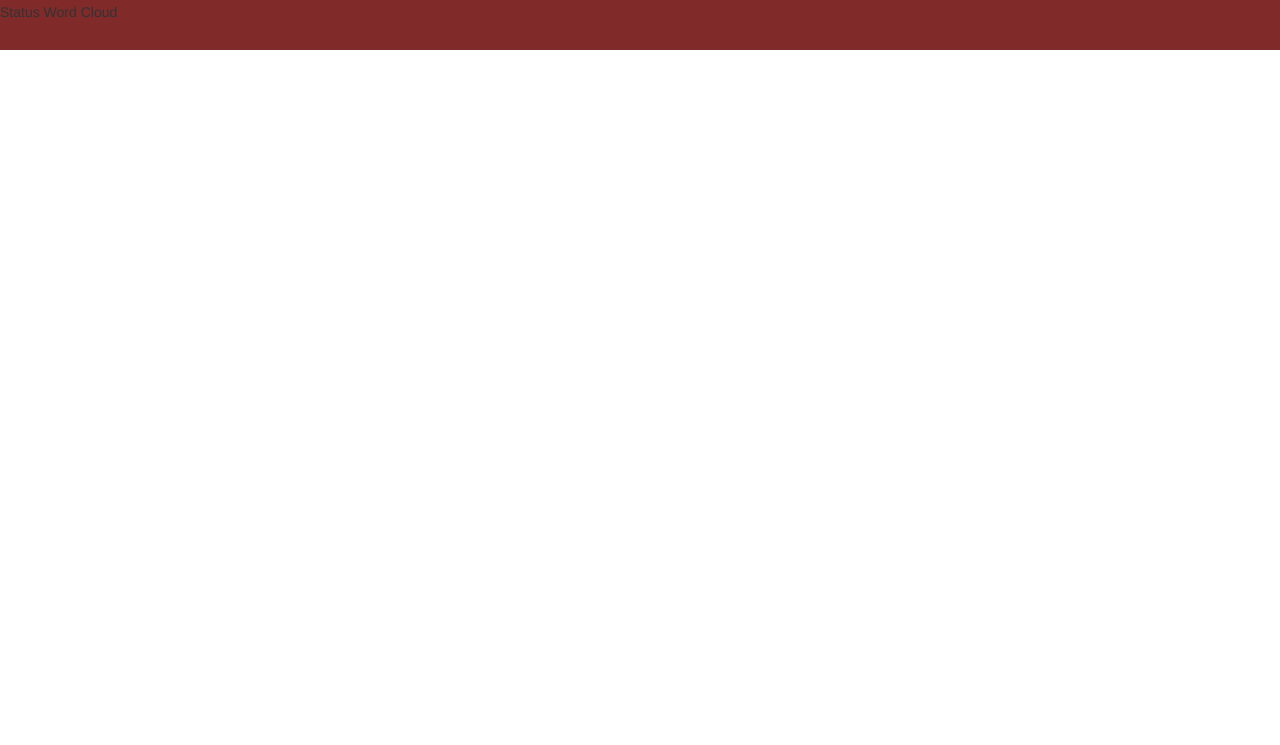
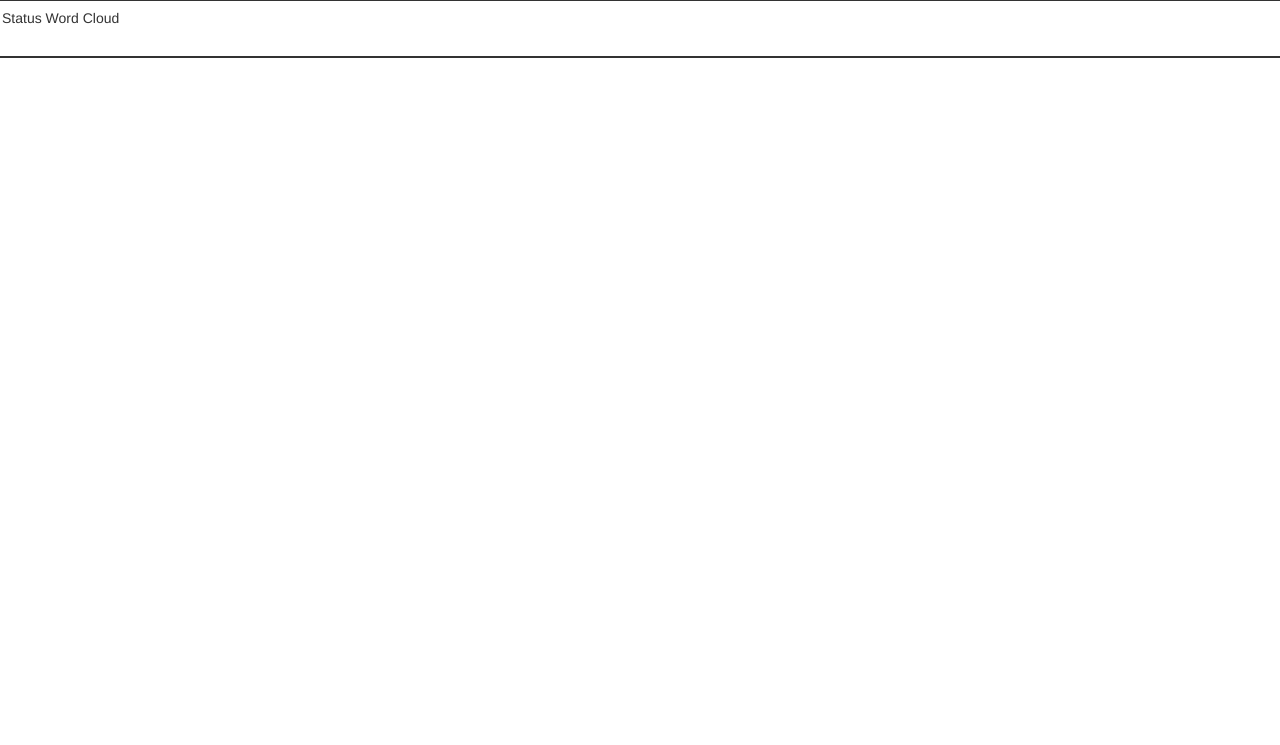
Before and after one commit to rcpeng34/FB-API-experiments, a website: page public/html/index.html in a window 1280 px wide. Shown: the part 55-800 px from the top of the page. Drawn offline with nearby package versions, Linux system fonts and the light colour scheme; files that its build step writes are made by us from their sources; files whose address does not match are found by name.

Commit message:
Adds borders to rows and removes background color for div visualization

```diff
--- a/public/style.css
+++ b/public/style.css
@@ -1,3 +1,3 @@
-#firstrow {
-  background-color: #802A2A;
+.row {
+  border: 2px solid;
 }
```
